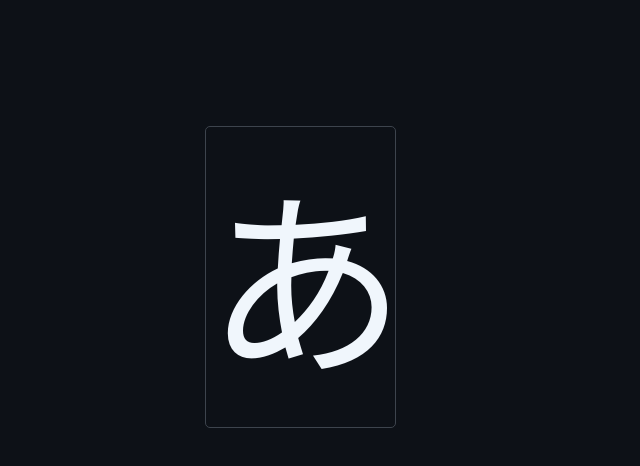
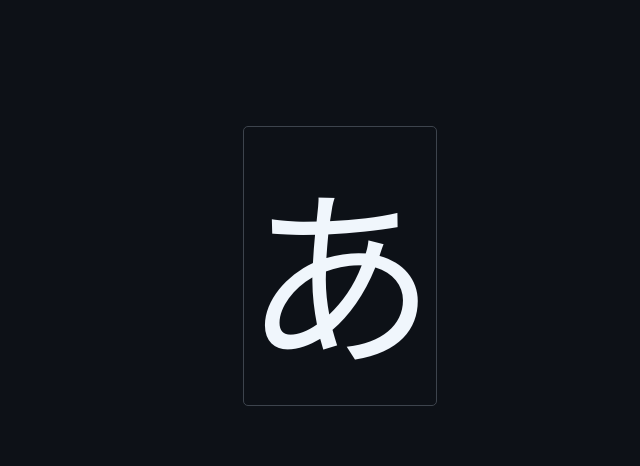
Before and after one commit to judetsuki/japanese-symbol-trainer, a plain HTML site: page index.html in a window 1280 px wide. Shown: the whole page, without its empty margins (308-948 px from the left). Drawn offline with Linux system fonts and the light colour scheme.

Commit message:
fixed kana-box width

```diff
--- a/styles.css
+++ b/styles.css
@@ -3,17 +3,19 @@ html{
     font-family: -apple-system,BlinkMacSystemFont,"Segoe UI","Noto Sans",Helvetica,Arial,sans-serif,"Apple Color Emoji","Segoe UI Emoji";
 }
 .kana-box{
+    --width: fit-content;
     position: relative;
     text-align: center;
     color: #F0F6FC;
     border: 1px #3D444D solid;
     border-radius: 5px;
-    max-width: 15%;
+    max-width: var(--width);
     margin-top: 10%;
-    left: calc(50% - (254.25px / 2));
-    height: 300px;
-    font-size: 200px;
+    transform: translateX(calc(50vw - 50%));
+    height: fit-content;
+    font-size: 15vw;
 }
+
 /*
    #0D1117
    #010409
```
